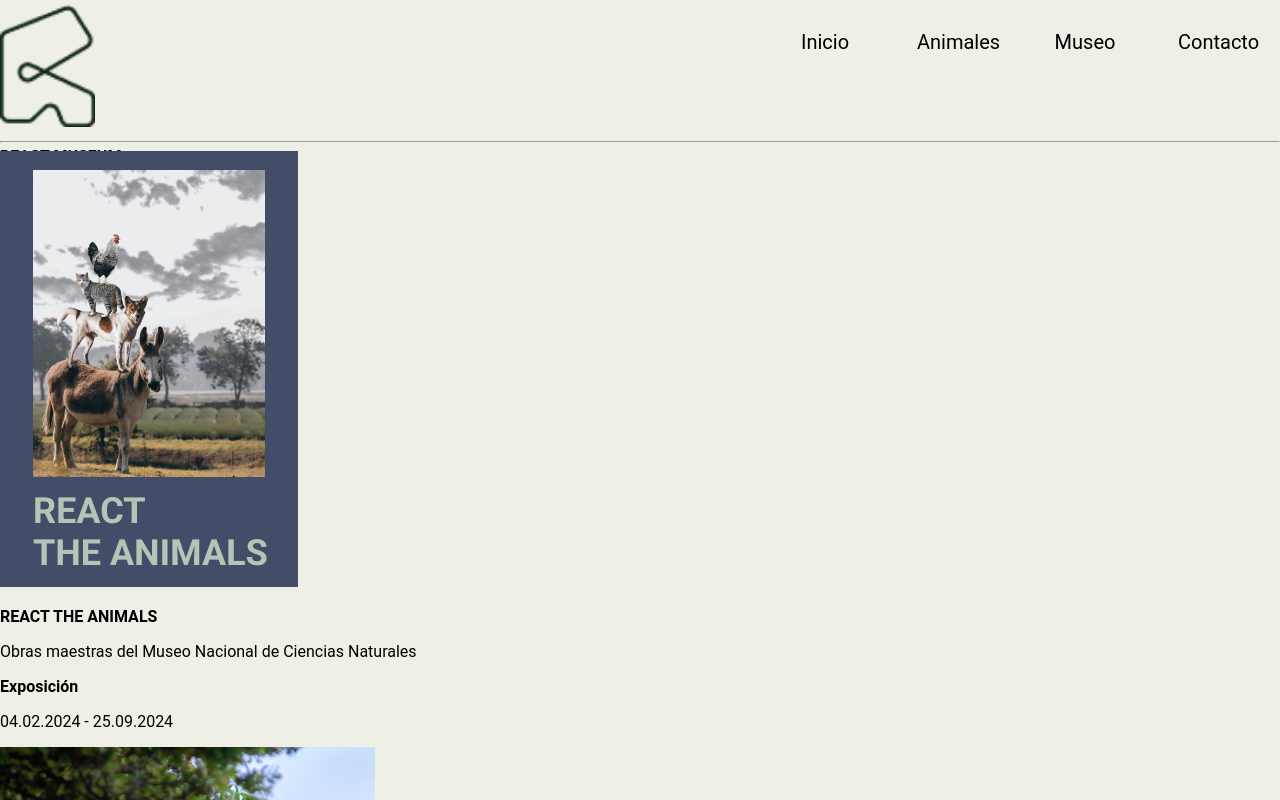
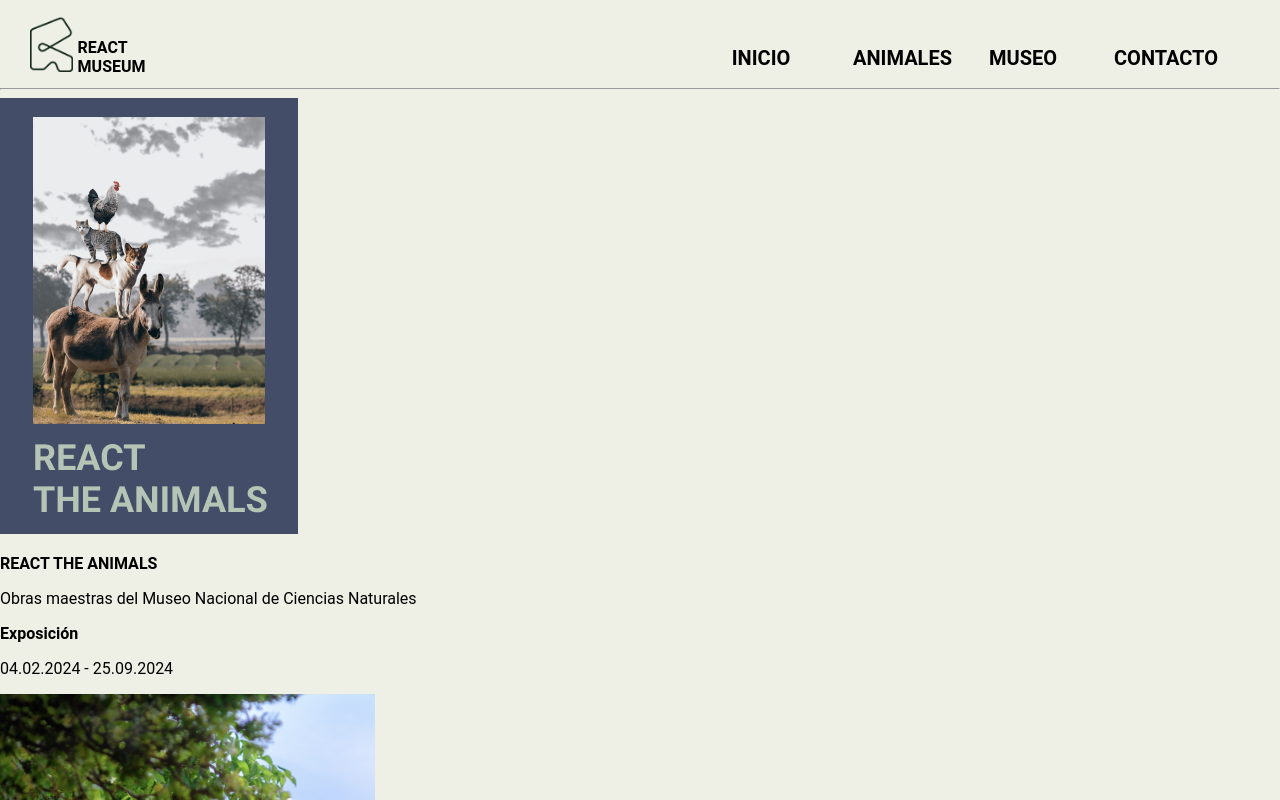
Before and after one commit to Elianarve/Museum-project, a React (Vite) app: page / in a window 1280 px wide. Shown: the top 800 px of the page. Built offline with nearby package versions, Linux system fonts and the light colour scheme.

Commit message:
responsive-nav

```diff
--- a/src/components/Nav.jsx
+++ b/src/components/Nav.jsx
@@ -5,12 +5,24 @@
 .header {
   display: flex;
   justify-content: space-between;
+  height: 80px;
+  margin-right: 5%;
+}
+
+.logo-title{
+  display: flex;
+}
+
+.title{
+  margin-left: 3%;
+  margin-top: 23%;
 }
 
 .img-nav {
   width: auto;
-  height: 93%;
-  padding-top: 3px;
+  margin-left: 18%;
+  height: 70%;
+  margin-top: 10%;
 }
 
 .list {
@@ -68,7 +80,7 @@
 .navigation {
   display: flex;
   justify-content: space-between;
-  align-items: center;
+  // align-items: center;
 }
 
 .menu {
@@ -78,7 +90,7 @@
   position: relative;
   z-index: 1;
   transition: 0.5s;
-  margin-top: 3%;
+  margin-top: 6%;
 }
 
 .menu li a {
@@ -155,13 +167,17 @@
   text-align: left;
 }
 
+
+
 @media only screen and (min-width: 320px) and (max-width: 1000px){
 
 .header{
   padding: 3%;
+  height: 50px;
 }
 
 .img-nav {
+  height: 100%;
     margin-top: 2%;
 }
 
@@ -170,12 +186,16 @@
     display: block;
 }
 
+.navigation {
+  margin-top: 7%;
+}
+
 .menu {
     justify-content: start;
     flex-direction: column;
     align-items: baseline;
     position: fixed;
-    top: -13px;
+    top: -27px;
     right: -300px;
     width: 200px;
     height: auto;
@@ -234,7 +254,7 @@
 }
 
 .title{
-  margin: 20% 0 0% 0;
+  margin: 10% 0 0% 0;
   padding-left: 5%;
 }
 
@@ -257,10 +277,10 @@
                 <input type="checkbox" className="toggle-menu"/>
                 <div className="hamburguer"></div>
                 <ul className="menu">
-                    <li className="list"><a href="/" className="a-list-first">Inicio</a></li>
-                    <li className="list"><a href="/gallery" className="a-list">Animales</a></li>
-                    <li className="list"><a href="/museum" className="a-list-Profile">Museo</a></li>
-                    <li className="list"><a href="/contact" className="a-list-contact">Contacto</a></li>
+                    <li className="list"><strong><a href="/" className="a-list-first">INICIO</a></strong></li>
+                    <li className="list"><strong><a href="/gallery" className="a-list">ANIMALES</a></strong></li>
+                    <li className="list"><strong><a href="/museum" className="a-list-Profile">MUSEO</a></strong></li>
+                    <li className="list"><strong><a href="/contact" className="a-list-contact">CONTACTO</a></strong></li>
                 </ul>
             </div>
         </header>
```
